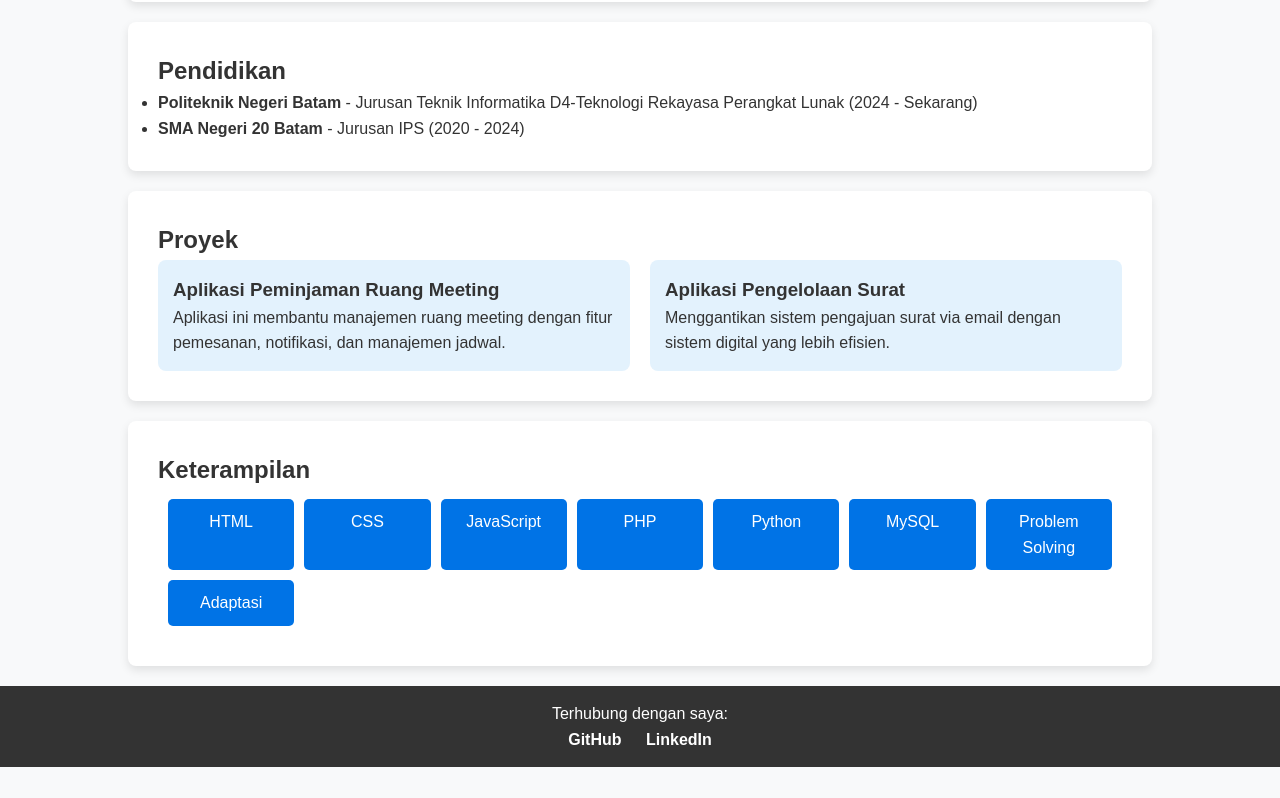
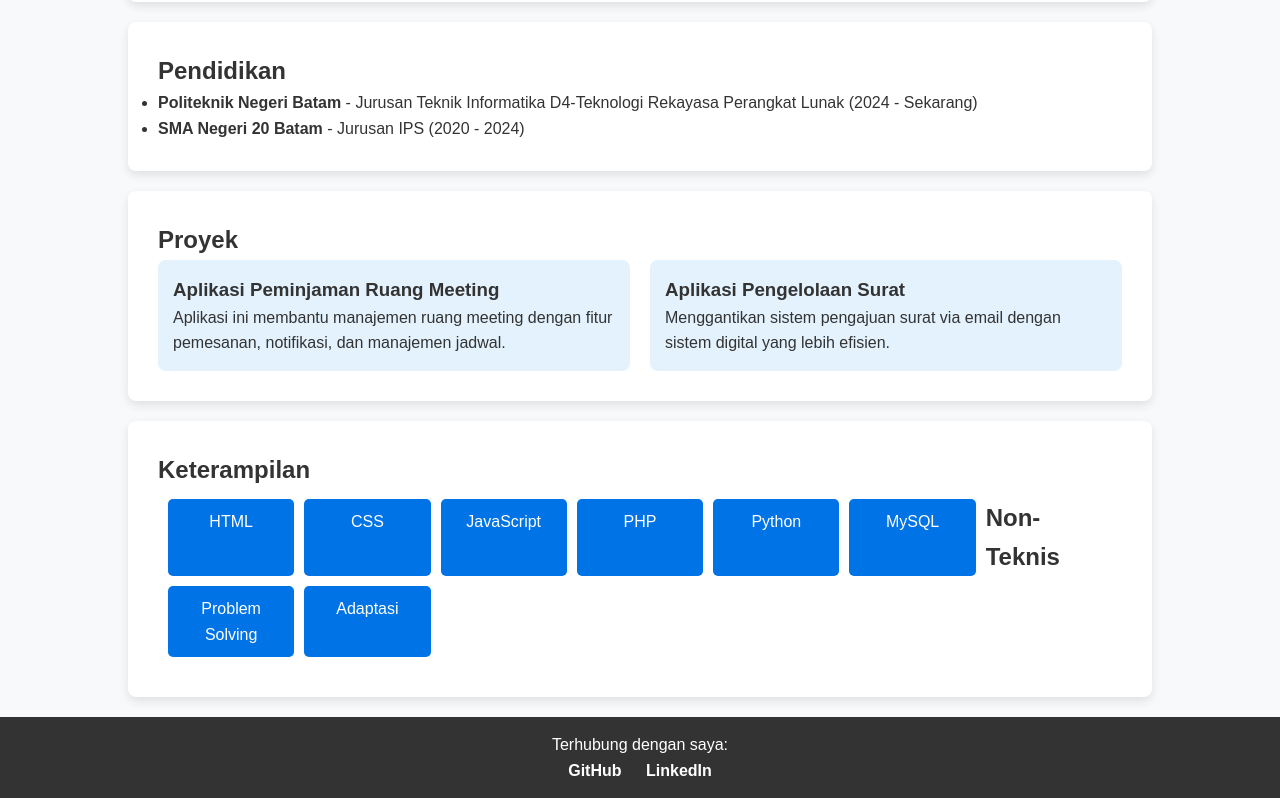
Before and after one commit to FeatingRates/Personal_Branding, a plain HTML site: page index.html in a window 1280 px wide. Shown: the part 483-1281 px from the top of the page. Before the commit the page ends 1250 px from the top, so only its background shows below. Drawn offline with Linux system fonts and the light colour scheme.

Commit message:
Update index.html

```diff
--- a/index.html
+++ b/index.html
@@ -79,6 +79,8 @@
                 <div class="skill-box">PHP</div>
                 <div class="skill-box">Python</div>
                 <div class="skill-box">MySQL</div>
+
+           <h2>Non-Teknis</h2>
                 <div class="skill-box">Problem Solving</div>
                 <div class="skill-box">Adaptasi</div>
 
```
